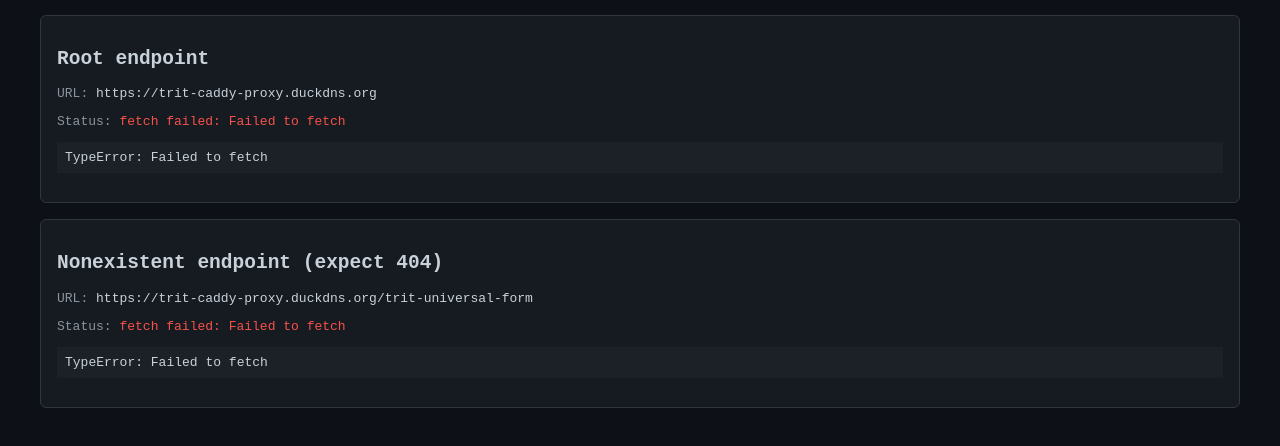
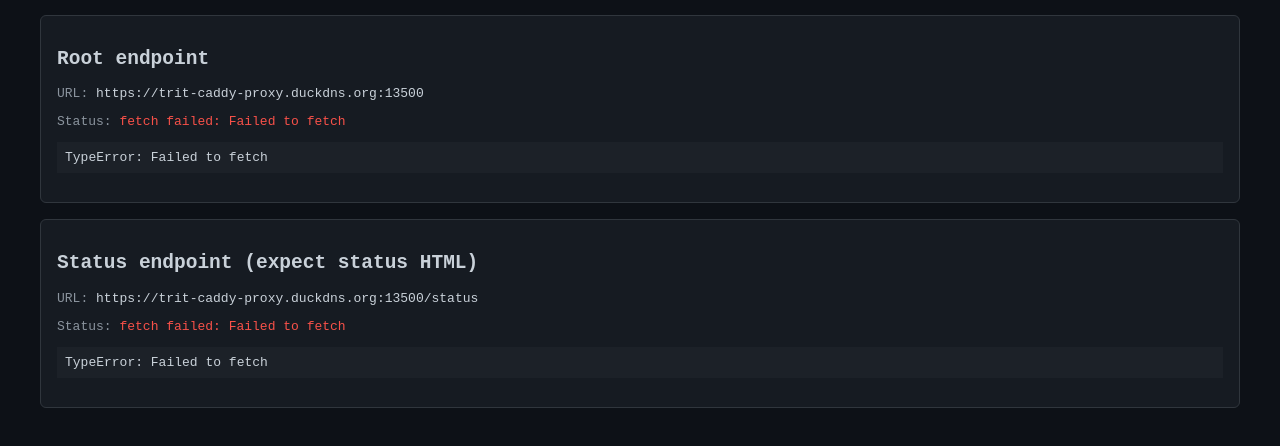
Before and after one commit to tritonJS826/trit-caddy-proxy, a plain HTML site: page index.html in a window 1280 px wide. Shown: the part 90-536 px from the top of the page. Drawn offline with Linux system fonts and the light colour scheme; no server answers.

Commit message:
updated index.html

```diff
--- a/index.html
+++ b/index.html
@@ -19,14 +19,14 @@
 
   <div class="card">
     <h2>Root endpoint</h2>
-    <p><span class="label">URL:</span> <code>https://trit-caddy-proxy.duckdns.org</code></p>
+    <p><span class="label">URL:</span> <code>https://trit-caddy-proxy.duckdns.org:13500</code></p>
     <p><span class="label">Status:</span> <span id="root-status">checking...</span></p>
     <pre id="root-body"></pre>
   </div>
 
   <div class="card">
-    <h2>Nonexistent endpoint (expect 404)</h2>
-    <p><span class="label">URL:</span> <code>https://trit-caddy-proxy.duckdns.org/trit-universal-form</code></p>
+    <h2>Status endpoint (expect status HTML)</h2>
+    <p><span class="label">URL:</span> <code>https://trit-caddy-proxy.duckdns.org:13500/status</code></p>
     <p><span class="label">Status:</span> <span id="form-status">checking...</span></p>
     <pre id="form-body"></pre>
   </div>
@@ -46,8 +46,8 @@
       }
     }
 
-    checkEndpoint('https://trit-caddy-proxy.duckdns.org', document.getElementById('root-status'), document.getElementById('root-body'));
-    checkEndpoint('https://trit-caddy-proxy.duckdns.org/trit-universal-form', document.getElementById('form-status'), document.getElementById('form-body'));
+    checkEndpoint('https://trit-caddy-proxy.duckdns.org:13500', document.getElementById('root-status'), document.getElementById('root-body'));
+    checkEndpoint('https://trit-caddy-proxy.duckdns.org:13500/status', document.getElementById('form-status'), document.getElementById('form-body'));
   </script>
 </body>
 </html>
```
